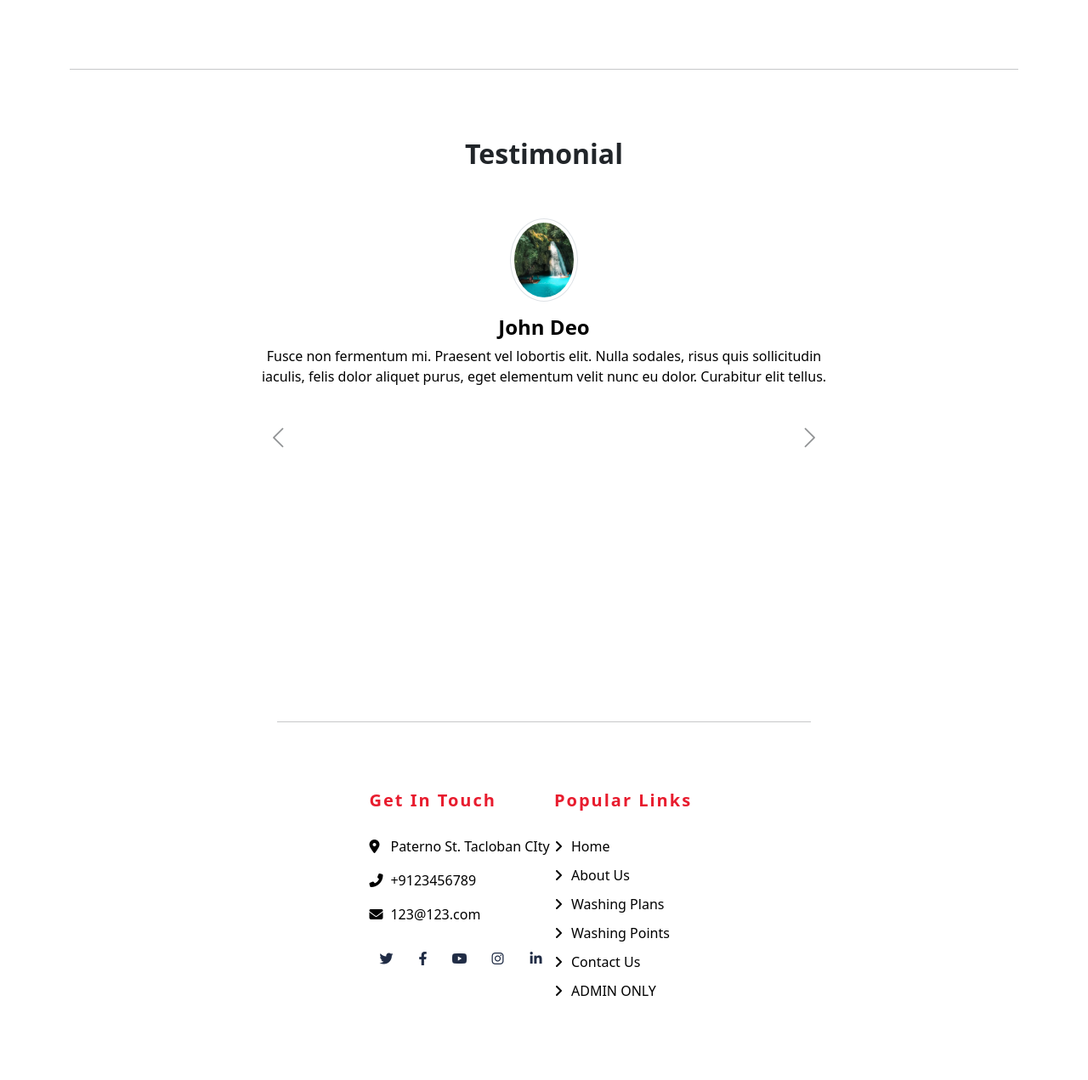
After one commit to MikkoSabillo/M-M, a PHP site: page /views/About.php in a window 1280 px wide. The commit adds this page. Shown: the part 997-2268 px from the top of the page at 85% size. Run offline with PHP 8.4, Linux system fonts and the light colour scheme.

Commit message:
9/4/2025 commit

```diff
--- a/assets/css/miks.css
+++ b/assets/css/miks.css
@@ -1,8 +1,21 @@
 *{
-    margin: 0;
-    padding: 0;
+    margin: 0 ;
+    padding: 0 ;
+}
+body{
+    min-height: 100% !important;
 }
 
+main{
+    min-height: 100dvh !important;
+    padding: 0 !important;
+    margin: 0 !important;
+}
+
+#testimonial{
+    padding: 0 !important;
+    margin: 0 !important;
+}
 .cd1{
     font-size: 20px;
     font-weight: 500;
@@ -29,9 +42,9 @@
 }
 
 .bg{
-    background-color: #ecebeb;
-     margin-bottom: 0 !important;
-   padding-bottom: 0 !important;
+
+    margin-bottom: 0 !important;
+    padding-bottom: 0 !important;
 }
 
 .tk{
@@ -43,3 +56,202 @@
    margin-bottom: 0 !important;
    padding-bottom: 0 !important;
 }
+
+.footer {
+    position: relative;
+    display: flex;
+    min-width: 50% !important;
+    justify-self: center;
+    align-self: auto;
+}
+
+.page-header {
+    position: relative;
+    margin-bottom: 45px;
+    padding: 90px 0;
+    text-align: center;
+    background: #202C45;
+    border-top: 1px dotted #ffffff;
+}
+
+.page-header h2 {
+    position: relative;
+    color: #ffffff;
+    font-size: 60px;
+    font-weight: 700;
+    margin-bottom: 20px;
+    padding-bottom: 5px;
+}
+
+h2 {
+    display: block;
+    font-size: 1.5em;
+    margin-block-start: 0.83em;
+    margin-block-end: 0.83em;
+    margin-inline-start: 0px;
+    margin-inline-end: 0px;
+    font-weight: bold;
+    unicode-bidi: isolate;
+}
+
+.col-12 {
+    -ms-flex: 0 0 100%;
+    flex: 0 0 100%;
+    max-width: 100%;
+}
+
+.page-header a {
+    position: relative;
+    padding: 0 12px;
+    font-size: 22px;
+    color: #ffffff;
+    text-decoration: none;
+}
+
+
+.page-header .sb::after {
+    position: absolute;
+    content: "/";
+    width: 8px;
+    height: 8px;
+    top: -2px;
+    right: -7px;
+    text-align: center;
+    color: #ffffff;
+}
+
+.page-header h2::after {
+    position: absolute;
+    content: "";
+    width: 100px;
+    height: 2px;
+    left: calc(50% - 50px);
+    bottom: 0;
+    background: #ffffff;
+}
+
+*, ::after, ::before {
+    box-sizing: border-box;
+}
+
+div {
+    display: block;
+    unicode-bidi: isolate;
+}
+
+a {
+    color: #202C45;
+    transition: .3s;
+}
+
+a {
+    color: #007bff;
+    text-decoration: none;
+    background-color: transparent;
+}
+
+
+.footer .footer-contact p i {
+    width: 25px;
+
+}
+.fa, .fas {
+    font-weight: 900;
+}
+.fa, .far, .fas {
+    font-family: "Font Awesome 5 Free";
+}
+.fa, .fab, .fad, .fal, .far, .fas {
+    -moz-osx-font-smoothing: grayscale;
+    -webkit-font-smoothing: antialiased;
+    display: inline-block;
+    font-style: normal;
+    font-variant: normal;
+    text-rendering: auto;
+    line-height: 1;
+}
+
+.footer .footer-contact, .footer .footer-link, .footer .footer-newsletter {
+    position: relative;
+    margin-bottom: 45px;
+    color: #000000;
+}
+
+.footer .footer-social {
+    position: relative;
+    margin-top: 20px;
+    display: flex
+;
+}
+
+.footer .footer-social a {
+    width: 40px;
+    height: 40px;
+    display: flex
+;
+    align-items: center;
+    justify-content: center;
+    color: #202C45;
+    background: #ffffff;
+    border-radius: 40px;
+    margin-right: 5px;
+    transition: .5s;
+}
+
+.btn {
+    display: inline-block;
+    font-weight: 400;
+    color: #212529;
+    text-align: center;
+    vertical-align: middle;
+    cursor: pointer;
+    -webkit-user-select: none;
+    -moz-user-select: none;
+    -ms-user-select: none;
+    user-select: none;
+    background-color: transparent;
+    border: 1px solid transparent;
+    padding: .375rem .75rem;
+    font-size: 1rem;
+    line-height: 1.5;
+    border-radius: .25rem;
+    transition: color .15s ease-in-out, background-color .15s ease-in-out, border-color .15s ease-in-out, box-shadow .15s ease-in-out;
+}
+
+@media (min-width: 992px) {
+    .col-lg-5 {
+        -ms-flex: 0 0 41.666667%;
+        flex: 0 0 41.666667%;
+        max-width: 41.666667%;
+    }
+}
+
+.footer .footer-link a::before {
+    position: relative;
+    content: "\f105";
+    font-family: "Font Awesome 5 Free";
+    font-family: "Font Awesome 5 Free";
+    font-weight: 900;
+    margin-right: 10px;
+}
+
+.footer .footer-contact h2, .footer .footer-link h2, .footer .footer-newsletter h2 {
+    margin-bottom: 30px;
+    font-size: 20px;
+    font-weight: 700;
+    letter-spacing: 2px;
+    color: #E81C2E;
+}
+
+.footer .footer-link a {
+    display: block;
+    margin-bottom: 10px;
+    color: #000000;
+    transition: .3s;
+    text-decoration: none;
+    background-color: transparent;
+}
+
+.nobr {
+  white-space: nowrap;
+}
--- a/nav/footer.php
+++ b/nav/footer.php
@@ -1,11 +1,40 @@
-            <footer class="container border-top border-2 p-3 my-2">
-                <p class="float-end"><a href="#">Back to top</a></p>
-                <p>
-                    &copy; 2017–2025 Company, Inc. &middot;
-                    <a href="#">Privacy</a> &middot; <a href="#">Terms</a> &middot; <br><a href="../views/Login.php">For Admin</a>
-                </p>
-            </footer>
-        </main>
+
+          <div class="footer">
+              <div class="container">
+                <hr class="featurette-divider" />
+                <div class="row mx-5 px-5">
+                    <div class="col-lg-6 col-md-6">
+                        <div class="footer-contact nobr">
+                            <h2>Get In Touch</h2>
+
+                            <p><i class="fa fa-map-marker-alt"></i>Paterno St. Tacloban CIty</p>
+                            <p><i class="fa fa-phone-alt"></i>+9123456789</p>
+                            <p><i class="fa fa-envelope"></i>123@123.com</p>
+
+                            <div class="footer-social">
+                                <a class="btn" href=""><i class="fab fa-twitter"></i></a>
+                                <a class="btn" href=""><i class="fab fa-facebook-f"></i></a>
+                                <a class="btn" href=""><i class="fab fa-youtube"></i></a>
+                                <a class="btn" href=""><i class="fab fa-instagram"></i></a>
+                                <a class="btn" href=""><i class="fab fa-linkedin-in"></i></a>
+                            </div>
+                        </div>
+                    </div>
+                    <div class="col-lg-5 col-md-6 nobr">
+                        <div class="footer-link">
+                            <h2>Popular Links</h2>
+                              <a href="index.php">Home</a>
+                            <a href="About.php">About Us</a>
+                            <a href="washing-plans.php">Washing Plans</a>
+                            <a href="location.php">Washing Points</a>
+                            <a href="contact.php">Contact Us</a>
+                            <a href="login.php">ADMIN ONLY</a>
+                        </div>
+                    </div>
+                </div>
+              </div>
+          </div>
+    </main>
 <!-- Modal -->
 <div class="modal fade" id="exampleModal" tabindex="-1" aria-labelledby="exampleModalLabel" aria-hidden="true">
   <div class="modal-dialog">
--- a/nav/header.php
+++ b/nav/header.php
@@ -116,7 +116,7 @@
 </head>
 <body>
 
-        <nav class="navbar navbar-expand-lg bg-dark p-4 fixed-top" data-bs-theme="dark">
+        <nav class="navbar navbar-expand-lg bg-dark p-3  fixed-top" data-bs-theme="dark">
           <div class="container">
             <a class="navbar-brand text-white b1" href="#">M&M CARWASH</a>
             <button class="navbar-toggler collapsed" type="button" data-bs-toggle="collapse" data-bs-target="#navbarScroll" aria-controls="navbarScroll" aria-expanded="false" aria-label="Toggle navigation">
@@ -126,10 +126,10 @@
             <div class="collapse navbar-collapse" id="navbarScroll" style="font-size: 25px;">
               <ul class="navbar-nav ms-auto my-3 my-lg-0">
                 <li class="nav-item">
-                  <a class="nav-link active" aria-current="page" href="#">Home</a>
+                  <a class="nav-link active" aria-current="page" href="../views/index.php">Home</a>
                 </li>
                 <li class="nav-item">
-                  <a class="nav-link " href="#"  onclick="underConstruction()">About</a>
+                  <a class="nav-link " href="../views/About.php" >About</a>
                 </li>
                 <li class="nav-item">
                   <a class="nav-link " href="#"  onclick="underConstruction()">Contact</a>
@@ -147,4 +147,3 @@
             </div>
           </div>
         </nav>
-<?php include "../views/index.php"?>
--- /dev/null
+++ b/views/About.php
@@ -0,0 +1,102 @@
+<?php include "../nav/header.php"?>
+        <div class="page-header" style="margin-top: 0px;">
+            <div class="container">
+                <div class="row">
+                    <div class="col-12">
+                        <h2>About Us</h2>
+                    </div>
+                    <div class="col-12">
+                        <a class="sb" href="index.php">Home</a>
+                        <a href="about.php">About Us</a>
+                    </div>
+                </div>
+            </div>
+        </div>
+        <main>
+            <section >
+              <div class="container">
+                <hr class="featurette-divider" />
+                <div class="row gy-3 gy-md-4 gy-lg-0 align-items-lg-center">
+                  <div class="col-12 col-lg-6 col-xl-5" data-aos="fade-up" data-aos-delay="100">
+                    <img class="img-fluid rounded" loading="lazy" src="https://washhounds.com/wp-content/uploads/35413014_m_normal_none.webp" alt="About 1">
+                  </div>
+                  <div class="col-12 col-lg-6 col-xl-7" data-aos="fade-up" data-aos-delay="200">
+                    <div class="row justify-content-xl-center">
+                      <div class="col-12 col-xl-11">
+                        <h3 class="mb-3 text-danger">About Us?</h3>
+                        <h1 class="mb-3">M&M CARWASHING & DETAILS</h1>
+                        <p class="mb-5">Lorem ipsum dolor sit, amet consectetur adipisicing elit. Voluptatibus tempore delectus, minima ea debitis rem ipsa fugit perferendis, velit voluptate nesciunt doloremque esse voluptates exercitationem facere voluptas maxime impedit error repellendus quod at? Repudiandae aliquam veritatis quas nesciunt doloribus cumque ut incidunt pariatur vitae, quam assumenda! Cum dolorem repellendus deleniti!</p>
+                        <div class="row gy-4 gy-md-0 gx-xxl-5X">
+                          <div class="col-12 col-md-6">
+                            <div class="d-flex">
+                              <div class="me-4 text-primary">
+                                <svg xmlns="http://www.w3.org/2000/svg" width="32" height="32" fill="currentColor" class="bi bi-gear-fill" viewBox="0 0 16 16">
+                                  <path d="M9.405 1.05c-.413-1.4-2.397-1.4-2.81 0l-.1.34a1.464 1.464 0 0 1-2.105.872l-.31-.17c-1.283-.698-2.686.705-1.987 1.987l.169.311c.446.82.023 1.841-.872 2.105l-.34.1c-1.4.413-1.4 2.397 0 2.81l.34.1a1.464 1.464 0 0 1 .872 2.105l-.17.31c-.698 1.283.705 2.686 1.987 1.987l.311-.169a1.464 1.464 0 0 1 2.105.872l.1.34c.413 1.4 2.397 1.4 2.81 0l.1-.34a1.464 1.464 0 0 1 2.105-.872l.31.17c1.283.698 2.686-.705 1.987-1.987l-.169-.311a1.464 1.464 0 0 1 .872-2.105l.34-.1c1.4-.413 1.4-2.397 0-2.81l-.34-.1a1.464 1.464 0 0 1-.872-2.105l.17-.31c.698-1.283-.705-2.686-1.987-1.987l-.311.169a1.464 1.464 0 0 1-2.105-.872l-.1-.34zM8 10.93a2.929 2.929 0 1 1 0-5.86 2.929 2.929 0 0 1 0 5.858z" />
+                                </svg>
+                              </div>
+                              <div>
+                                <h2 class="h4 mb-3">Versatile Brand</h2>
+                                <h6><i class="bi bi-check2-circle p-1 text-danger fs-5"></i>Seats washing</h6>
+                                <h6><i class="bi bi-check2-circle p-1 text-danger fs-5"></i>Vacuum cleaning</h6>
+                                <h6><i class="bi bi-check2-circle p-1 text-danger fs-5"></i>Window wiping</h6>
+                                <h6><i class="bi bi-check2-circle p-1 text-danger fs-5"></i>Interior wet cleaning</h6>
+                              </div>
+                            </div>
+                          </div>
+                        </div>
+                      </div>
+                    </div>
+                  </div>
+                </div>
+              </div>
+            </section>
+
+            <section id="testimonial" data-aos="fade-up" data-aos-delay="500">
+              <div class="container">
+                <hr class="featurette-divider" />
+                <div class="row justify-content-center">
+                    <div class="text-center mb-5">
+                      <h2 class="fw-bold">Testimonial</h2>
+                    </div>
+                  <div class="col-md-8">
+
+                    <div id="carouselTestimonial" class="carousel slide text-center bg" data-bs-ride="carousel">
+                      <div class="carousel-inner">
+                        <!-- Slide 1 -->
+                        <div class="carousel-item active tk">
+                          <img src="../images/unnamed_1.webp"  width="80" height="80" class="img-thumbnail rounded-circle mb-3" alt="John Deo">
+                          <h4 class="fw-bold">John Deo</h4>
+                          <p class=" px-3 ">
+                            Fusce non fermentum mi. Praesent vel lobortis elit. Nulla sodales, risus quis sollicitudin iaculis,
+                            felis dolor aliquet purus, eget elementum velit nunc eu dolor. Curabitur elit tellus.
+                          </p>
+                        </div>
+
+                        <!-- Slide 2 -->
+                        <div class="carousel-item tk">
+                          <img src="../images/unnamed_1.webp" width="80" height="80" class="img-thumbnail rounded-circle mb-3" alt="Gramth Larry">
+                          <h4 class="fw-bold">Gramth Larry</h4>
+                          <p class=" px-3">
+                            Fusce non fermentum mi. Praesent vel lobortis elit. Nulla sodales, risus quis sollicitudin iaculis,
+                            felis dolor aliquet purus, eget elementum velit nunc eu dolor. Curabitur elit tellus, dictu.
+                          </p>
+                        </div>
+                      </div>
+
+                      <!-- Controls -->
+                      <button class="carousel-control-prev" type="button" data-bs-target="#carouselTestimonial" data-bs-slide="prev">
+                        <span class="fs-3 text-dark"><i class="bi bi-chevron-left"></i></span>
+                        <span class="visually-hidden">Previous</span>
+                      </button>
+
+                      <button class="carousel-control-next" type="button" data-bs-target="#carouselTestimonial" data-bs-slide="next">
+                        <span class="fs-3 text-dark"><i class="bi bi-chevron-right"></i></span>
+                        <span class="visually-hidden">Next</span>
+                      </button>
+                    </div>
+
+                  </div>
+                </div>
+              </div>
+            </section>
+<?php include "../nav/footer.php"?>
```
Also changed, not shown: nav/header copy.php (deleted, +0 -146 lines), views/index.php (+15 -10 lines).
